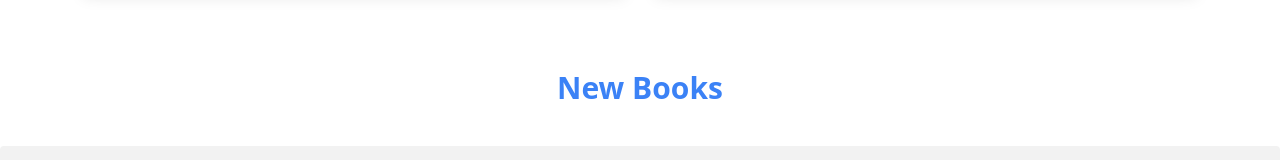
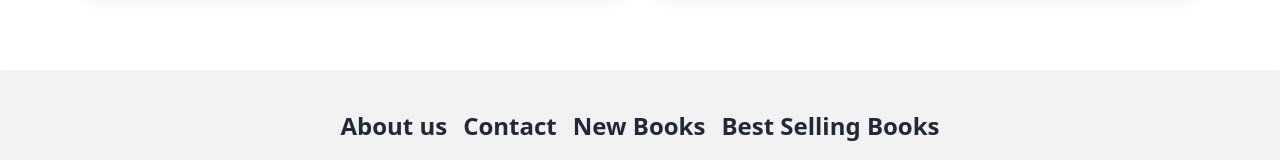
Before and after one commit to Abu-Rayhan-66/digital-library, a React (Vite) app: page / in a window 1280 px wide. Shown: the part 1678-1838 px from the top of the page. Built offline with nearby package versions, Linux system fonts and the light colour scheme; no server answers.

Commit message:
created all books section

```diff
--- a/src/Pages/Home/RecentBooks/RecentBooks.jsx
+++ b/src/Pages/Home/RecentBooks/RecentBooks.jsx
@@ -3,14 +3,7 @@
 const RecentBooks = () => {
     return (
         <div>
-            <div >
-            <h2 className="mt-10 text-center text-3xl font-bold text-blue-500">New Books</h2>
-        <div className="grid grid-cols-1 md:grid-cols-2 lg:grid-cols-3 mx-10 md:mx-20 gap-6">
 
-
-
-        </div>
-        </div>
         </div>
     );
 };
```
